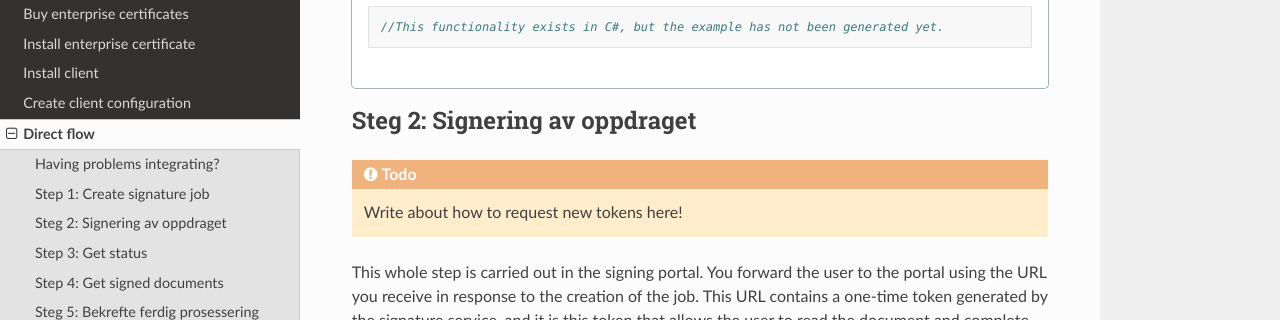
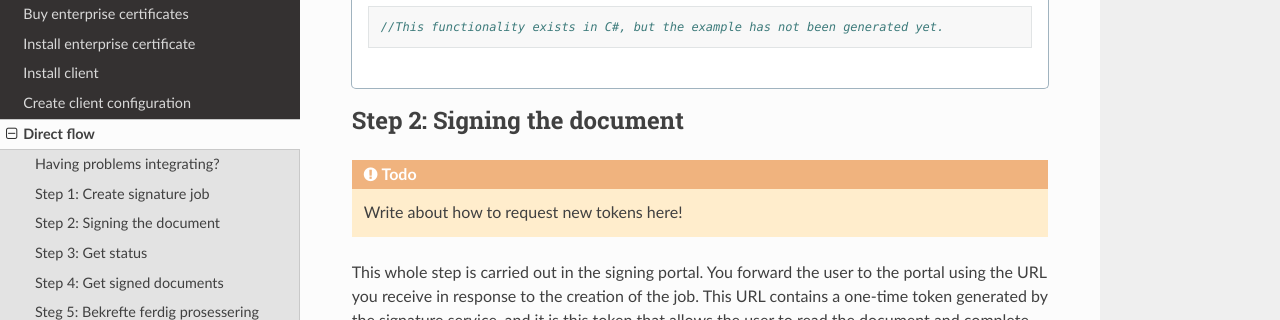
Before and after one commit to ramonarellano/signering-docs, a Sphinx documentation site: the page built from source/client-integration/direct-flow.rst, in a window 1280 px wide and 900 px high, scrolled down 3061 px. Shown: the part 156-476 px from the top of the window. Built offline with Sphinx 7.4.7 and the Read the Docs theme 2.0.0, drawn with Linux system fonts in a browser that asks for light colours.

Commit message:
Translate header

```diff
--- a/source/client-integration/direct-flow.rst
+++ b/source/client-integration/direct-flow.rst
@@ -318,7 +318,7 @@ Adressing the signer
 
 .. _directIntegrationStep2:
 
-Steg 2: Signering av oppdraget
+Step 2: Signing the document
 ================================
 
 ..  todo::
```
